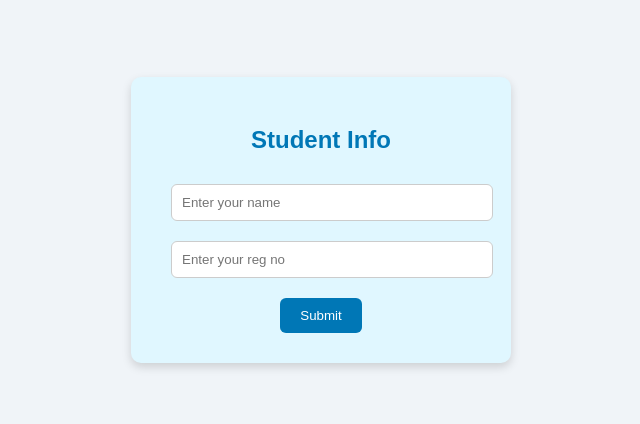
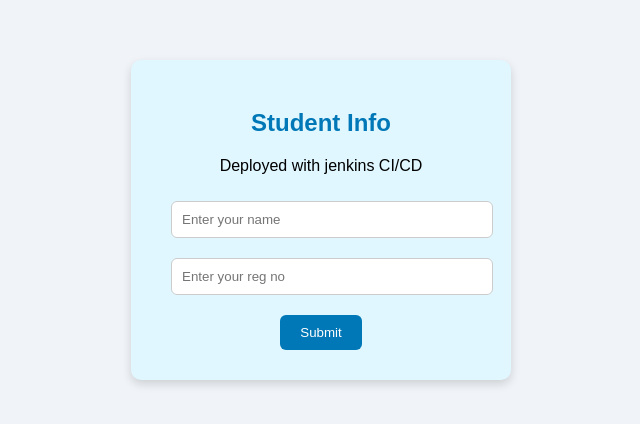
Before and after one commit to NOOR-UL-AIN037/DevOPsSampleProject, a plain HTML site: page ProjectForm/index.html in a window 1280 px wide. Shown: the part 180-604 px from the top of the page, without its empty margins (319-959 px from the left). Drawn offline with Linux system fonts and the light colour scheme.

Commit message:
Step 8 test: CI/CD auto deploy

```diff
--- a/ProjectForm/index.html
+++ b/ProjectForm/index.html
@@ -58,8 +58,8 @@
   <div class="form-container">
     <h2>Student Info</h2>
     <!-- Webhook test 2-->
-
-    <form action="#" method="POST">
+        <p style="color:green:">Deployed with jenkins CI/CD</P>
+     <form action="#" method="POST">
       <input type="text" name="username" placeholder="Enter your name" required />
       <input type="text" name="regno" placeholder="Enter your reg no" required />
       <button type="submit">Submit</button>
```
